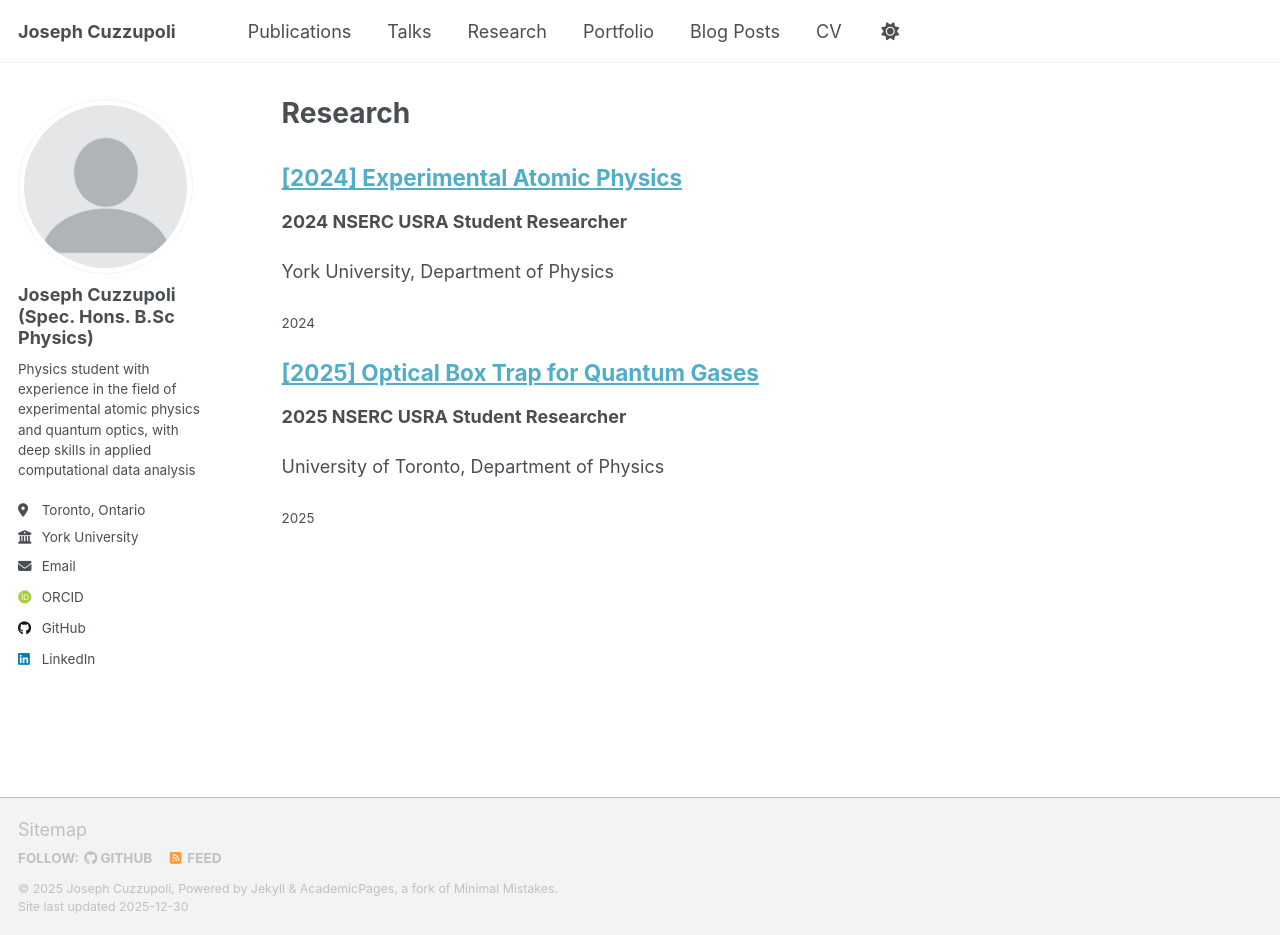
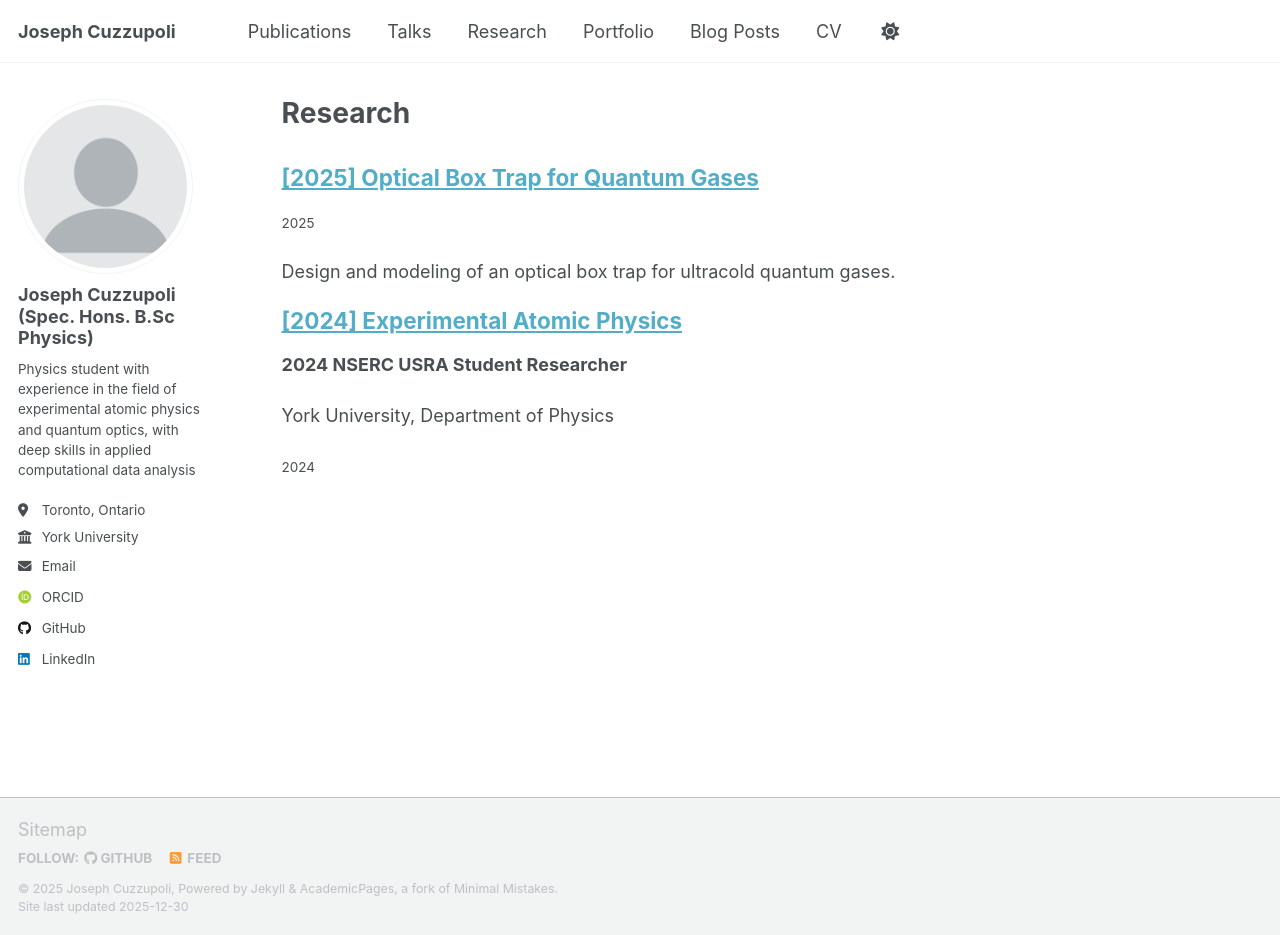
Before and after one commit to josephcuzz2004/josephcuzz2004.github.io, a Jekyll site: the page built from _pages/research.md, in a window 1280 px wide and 935 px high. Built offline with Jekyll 4.4.1, drawn with Linux system fonts in a browser that asks for light colours; some web fonts are replaced; a script that is not in the unit is left out.

Commit message:
Revise metadata for optical box trap research
Updated metadata for the research document to reflect new collection and layout.

```diff
--- a/_research/2014-spring-teaching-1.md
+++ b/_research/2014-spring-teaching-1.md
@@ -1,9 +1,6 @@
 ---
-title: "[2025] Optical Box Trap for Quantum Gases"
-collection: research
-type: "2025 NSERC USRA Student Researcher"
-permalink: /research/2014-spring-teaching-1
-venue: "University of Toronto, Department of Physics"
-date: May 2025-August 2025
-location: "Toronto, Canada"
+title: " [2025] Optical Box Trap for Quantum Gases"
+collection: portfolio
+layout: single
+excerpt: "Design and modeling of an optical box trap for ultracold quantum gases."
 ---
```
